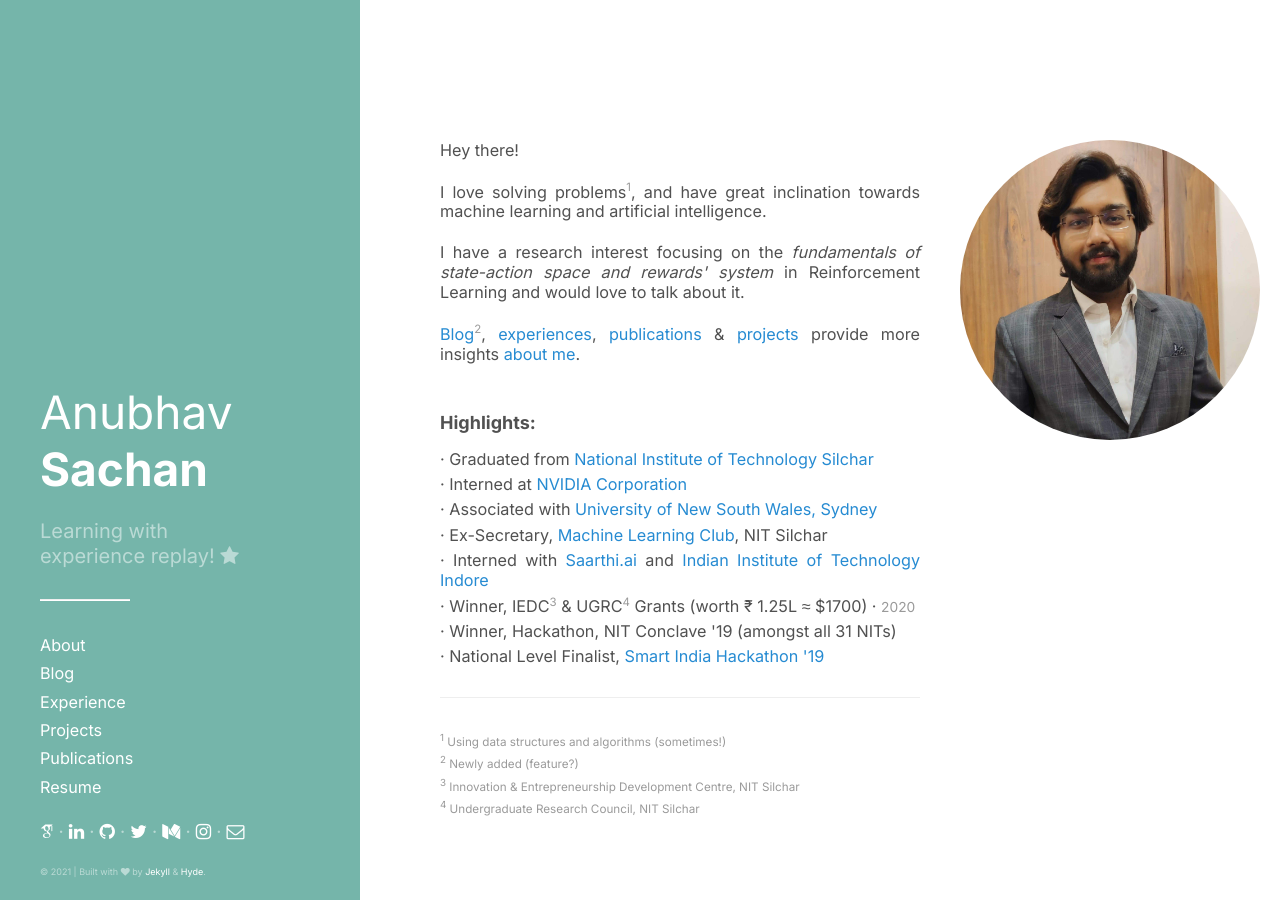
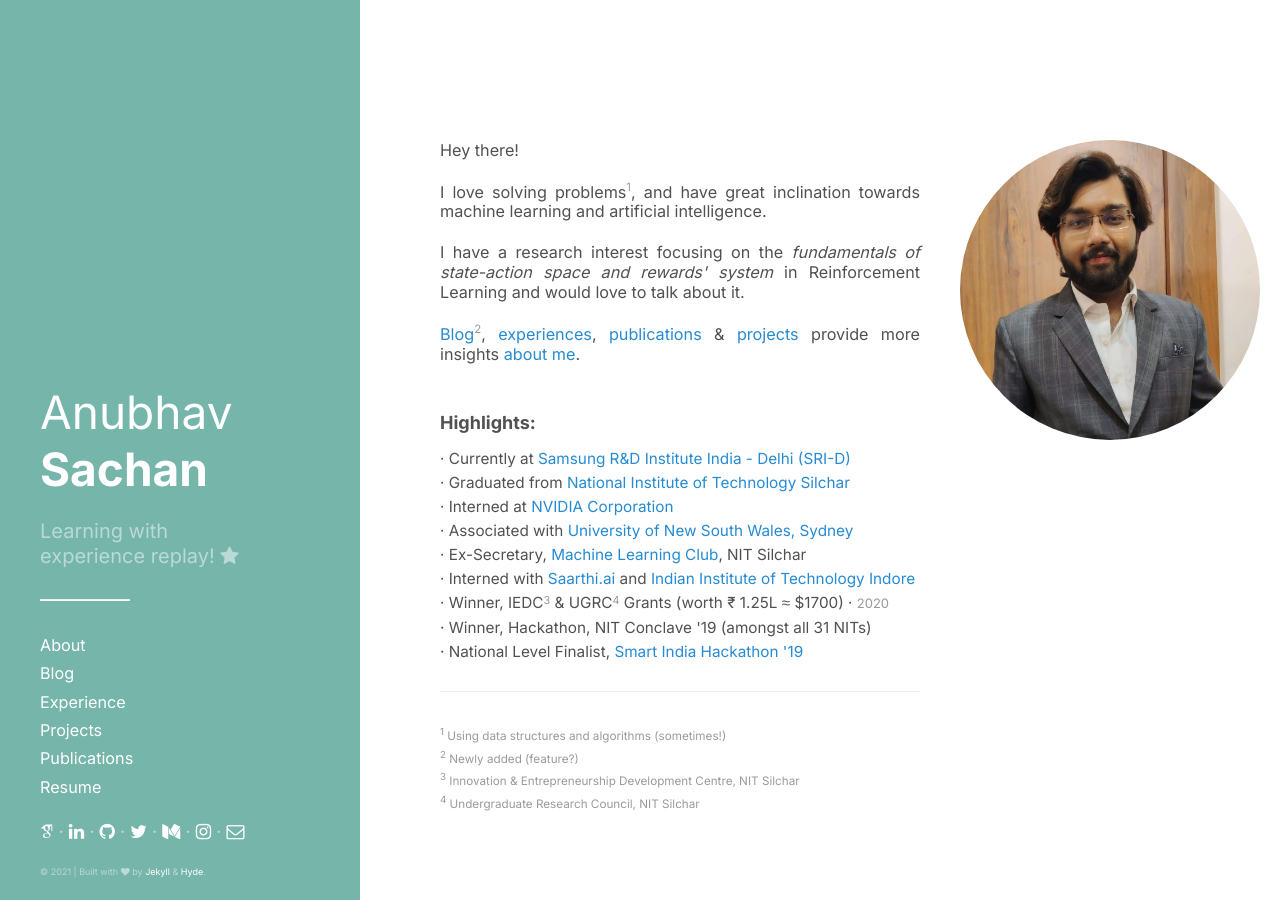
Before and after one commit to anubhav4sachan/anubhav4sachan.github.io, a Jekyll site: the page built from index.html, in a window 1280 px wide. Built offline with Jekyll 4.4.1, drawn with Linux system fonts in a browser that asks for light colours; some web fonts are replaced.

Commit message:
samsung update

```diff
--- a/index.html
+++ b/index.html
@@ -24,15 +24,16 @@ title: Home
     &middot; Secretary, <a href = "https://www.linkedin.com/company/machine-learning-club-nits/" target="_blank">Machine Learning Club</a>, NIT Silchar<br>
     &middot; Board Member, <a href = "https://www.linkedin.com/company/obiettivo/" target="_blank">Obiettivo, Photography Club</a>, NIT Silchar </p> -->
     <p style="margin-bottom: 3%;"><!-- (Some) --><b> Highlights:</b></p>
-    <p style="margin: 5px 0 5px 0; font-size: 90%;">&middot; Graduated from <a href = "https://nits.ac.in/" target="_blank">National Institute of Technology Silchar</a></p>
-    <p style="margin: 5px 0 5px 0; font-size: 90%;">&middot; Interned at <a href = "https://www.nvidia.com/en-in/" target="_blank">NVIDIA Corporation</a>
-    <p style="margin: 5px 0 5px 0; font-size: 90%;">&middot; Associated with <a href = "https://www.unsw.edu.au/" target="_blank">University of New South Wales, Sydney</a></p>
-    <p style="margin: 5px 0 5px 0; font-size: 90%;">&middot; Ex-Secretary, <!-- Change ex to former after 1 year --><a href = "https://www.linkedin.com/company/machine-learning-club-nits/" target="_blank">Machine Learning Club</a>, NIT Silchar</p>
+    <p style="margin: 5px 0 5px 0; font-size: 85%;">&middot; Currently at <a href = "https://research.samsung.com/sri-d/" target="_blank">Samsung R&D Institute India - Delhi (SRI-D)</a></p>
+    <p style="margin: 5px 0 5px 0; font-size: 85%;">&middot; Graduated from <a href = "https://nits.ac.in/" target="_blank">National Institute of Technology Silchar</a></p>
+    <p style="margin: 5px 0 5px 0; font-size: 85%;">&middot; Interned at <a href = "https://www.nvidia.com/en-in/" target="_blank">NVIDIA Corporation</a>
+    <p style="margin: 5px 0 5px 0; font-size: 85%;">&middot; Associated with <a href = "https://www.unsw.edu.au/" target="_blank">University of New South Wales, Sydney</a></p>
+    <p style="margin: 5px 0 5px 0; font-size: 85%;">&middot; Ex-Secretary, <!-- Change ex to former after 1 year --><a href = "https://www.linkedin.com/company/machine-learning-club-nits/" target="_blank">Machine Learning Club</a>, NIT Silchar</p>
 <!--     <p style="margin: 5px 0 5px 0; font-size: 90%;">&middot; Board Member, <a href = "https://www.linkedin.com/company/obiettivo/" target="_blank">Obiettivo, Photography Club</a>, NIT Silchar</p>
- -->    <p style="margin: 5px 0 5px 0; font-size: 90%;">&middot; Interned with <a href="https://saarthi.ai" target="_blank">Saarthi.ai</a> and <a href="http://www.iiti.ac.in/people/~kvivek/" target="_blank">Indian Institute of Technology Indore</a></p>
-    <p style="margin: 5px 0 5px 0; font-size: 90%;">&middot; Winner, IEDC<span class="post-date-about"><sup>3</sup></span> &amp; UGRC<span class="post-date-about"><sup>4</sup></span> Grants (worth &#x20B9; 1.25L &asymp; &#36;1700) &middot; <span class="post-date-about">2020</span></p>
-    <p style="margin: 5px 0 5px 0; font-size: 90%;">&middot; Winner, Hackathon, NIT Conclave '19 (amongst all 31 NITs)</p>
-    <p style="margin: 5px 0 5px 0; font-size: 90%;">&middot; National Level Finalist, <a href = "https://www.sih.gov.in/" target="_blank">Smart India Hackathon '19</a></p>
+ -->    <p style="margin: 5px 0 5px 0; font-size: 85%;">&middot; Interned with <a href="https://saarthi.ai" target="_blank">Saarthi.ai</a> and <a href="http://www.iiti.ac.in/people/~kvivek/" target="_blank">Indian Institute of Technology Indore</a></p>
+    <p style="margin: 5px 0 5px 0; font-size: 85%;">&middot; Winner, IEDC<span class="post-date-about"><sup>3</sup></span> &amp; UGRC<span class="post-date-about"><sup>4</sup></span> Grants (worth &#x20B9; 1.25L &asymp; &#36;1700) &middot; <span class="post-date-about">2020</span></p>
+    <p style="margin: 5px 0 5px 0; font-size: 85%;">&middot; Winner, Hackathon, NIT Conclave '19 (amongst all 31 NITs)</p>
+    <p style="margin: 5px 0 5px 0; font-size: 85%;">&middot; National Level Finalist, <a href = "https://www.sih.gov.in/" target="_blank">Smart India Hackathon '19</a></p>
     <hr>
     <span class="post-date-about" style="font-size: 65%"><sup>1</sup> Using data structures and algorithms (sometimes!)<br><sup>2</sup> Newly added (feature?)<br><sup>3</sup> Innovation &amp; Entrepreneurship Development Centre, NIT Silchar<br>
         <sup>4</sup> Undergraduate Research Council, NIT Silchar</span>
```
Also changed, not shown: about.md (+2 -0 lines), experience.md (+1 -0 lines).
